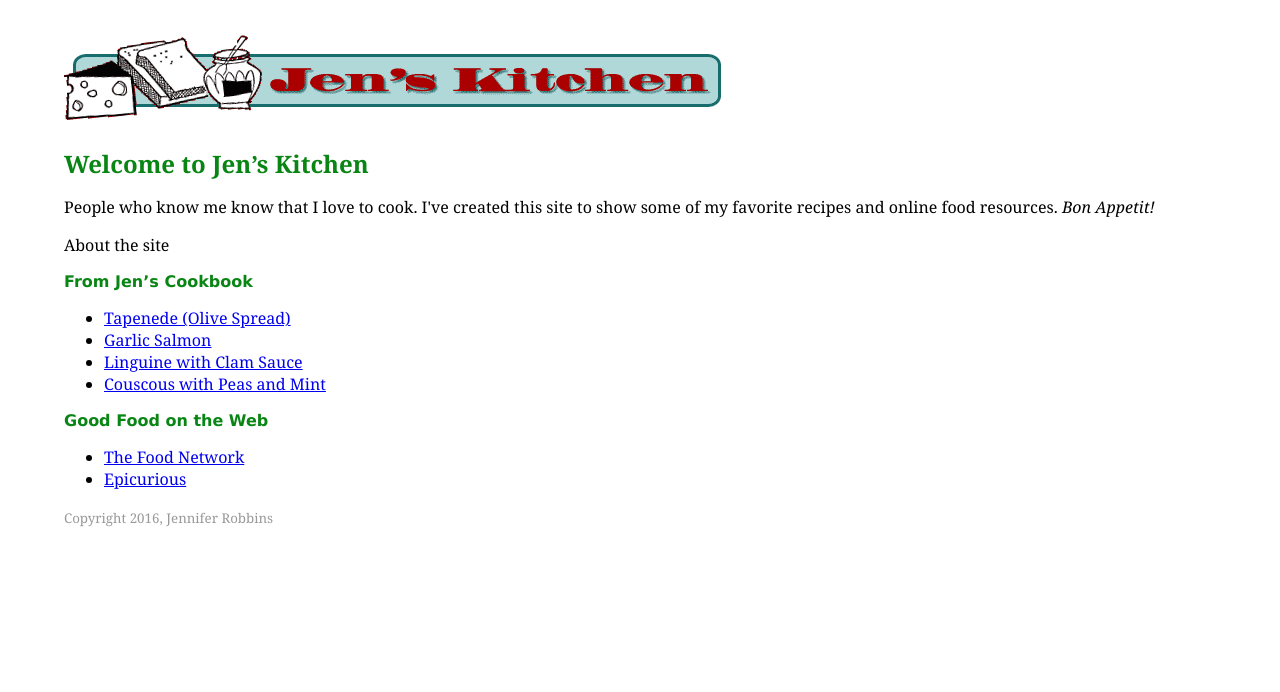
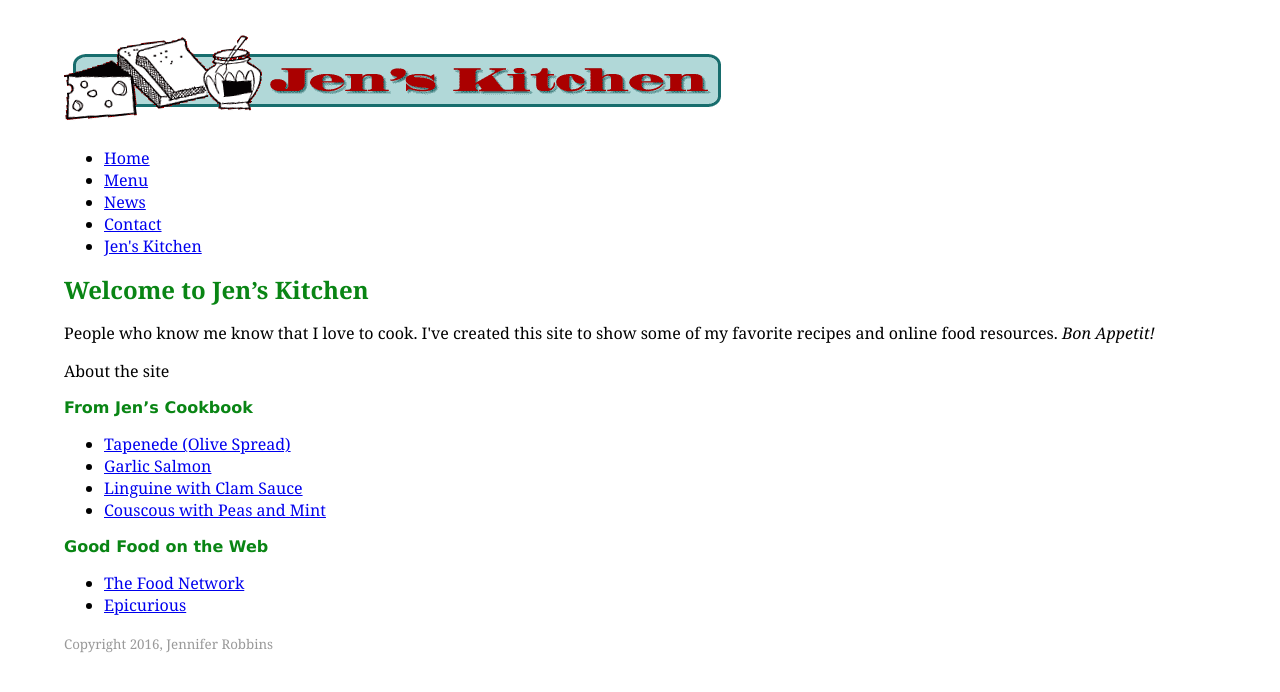
Before and after one commit to kplas/fid, a plain HTML site: page bistro/Jen's Kitchen/jenskitch.html in a window 1280 px wide. Drawn offline with Linux system fonts and the light colour scheme.

Commit message:
Add files via upload

```diff
--- a/bistro/Jen's Kitchen/jenskitch.html
+++ b/bistro/Jen's Kitchen/jenskitch.html
@@ -12,6 +12,16 @@
 </head>
 <body>
 <img src="jenskitchen.gif" alt="Jen's Kitchen banner" width="660" height="94">
+<nav>
+    <ul>
+    <li><a href="../index.html">Home</a></li>
+    <li><a href="../menu.html">Menu</a></li>
+    <li><a href="../bg_news.html">News</a></li>
+    <li><a href="../contact.html">Contact</a></li>
+    <li><a href="jenskitch.html">Jen's Kitchen</a></li>
+    </ul>
+    </nav>
+    </header>
     <h1>Welcome to Jen&rsquo;s Kitchen</h1>
     <p>People who know me know that I love to cook. I've created this site to show some of my favorite recipes and online food resources. <i>Bon Appetit!</i> </p>
     <p>About the site</p>
```
